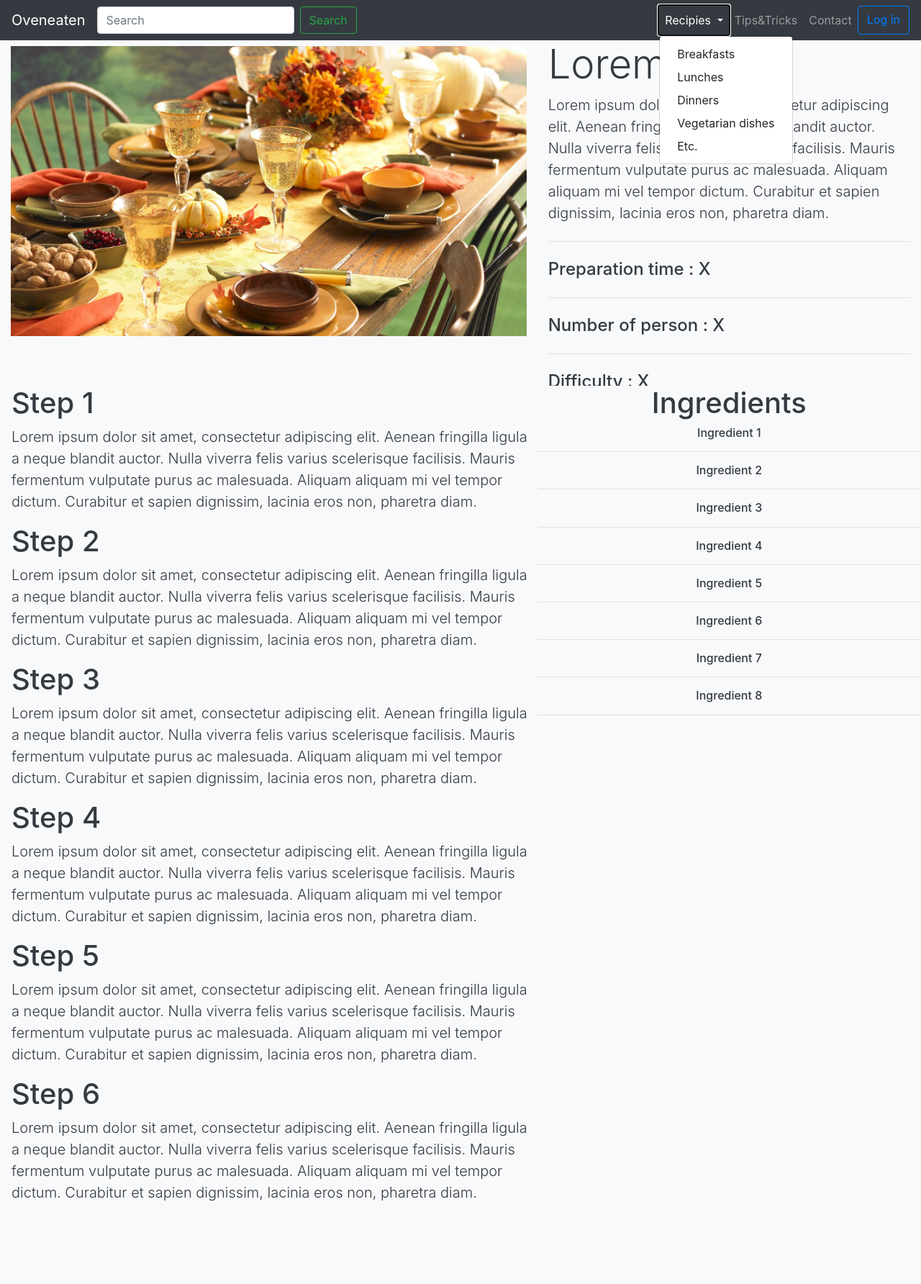
After one commit to PawelSli/RecipesWebApplication, a Spring app: page /dish in a window 1280 px wide, after a click on "Recipies". The commit adds this page. Shown: the whole page at 72% size. Run offline with Thymeleaf, Linux system fonts and the light colour scheme; the template is opened without the code that fills it, so the values that code supplies are empty; some libraries are stand-ins or nearby versions.

Commit message:
Adding dish page and search page

```diff
--- a/src/main/resources/static/add-dish.js
+++ b/src/main/resources/static/add-dish.js
@@ -5,12 +5,13 @@ stepsDiv=document.querySelector('#steps');
 
 
 function generateIngredients(){
+    removeAllElement('#ingredients');
     numbersOfIngredients=document.querySelector('#generateIngredientsInput').value;
     if(numbersOfIngredients==0){
         numbersOfIngredients=1;
         document.querySelector('#generateIngredientsInput').setAttribute('value','1');
     }
-    removeAllElement('#ingredients');
+
     for(i=0;i<numbersOfIngredients;i++){
         const template = document.querySelector("#ingredient-template");
         const clone =template.content.cloneNode(true);
@@ -21,12 +22,12 @@ function generateIngredients(){
 }
 
 function generateSteps() {
+    removeAllElement('#steps');
     numbersOfSteps=document.querySelector('#generateStepsInput').value;
     if(numbersOfSteps==0){
         numbersOfSteps=1;
         document.querySelector('#generateStepsInput').setAttribute('value','1');
     }
-    removeAllElement('#steps');
     for(i=0;i<numbersOfSteps;i++){
         const template = document.querySelector("#step-template");
         const clone =template.content.cloneNode(true);
--- a/src/main/resources/static/login.css
+++ b/src/main/resources/static/login.css
@@ -11,3 +11,16 @@ body {
 .register-container{
     height: 80vh;
 }
+
+.my-card{
+    width: 30rem;
+}
+
+.card-text{
+    height: 10em;
+    overflow: auto;
+}
+
+.my-dish{
+    height: 30em;
+}
--- a/src/main/resources/templates/add-dish.html
+++ b/src/main/resources/templates/add-dish.html
@@ -16,6 +16,10 @@
 <body class="bg-light">
 <nav class="navbar navbar-expand-lg navbar-dark bg-dark main">
     <a class="navbar-brand" href="#">Oveneaten</a>
+    <form class="form-inline">
+        <input class="form-control mr-sm-2" type="search" placeholder="Search" aria-label="Search">
+        <button class="btn btn-outline-success my-2 my-sm-0" type="submit">Search</button>
+    </form>
     <button class="navbar-toggler" type="button" data-toggle="collapse" data-target="#navbarSupportedContent" aria-controls="navbarSupportedContent" aria-expanded="false" aria-label="Toggle navigation">
         <span class="navbar-toggler-icon"></span>
     </button>
--- /dev/null
+++ b/src/main/resources/templates/dish.html
@@ -0,0 +1,108 @@
+<!DOCTYPE html>
+<html lang="en">
+<!--<html lang="en"  xmlns:th="http://www.thymeleaf.org">-->
+<head>
+    <meta charset="UTF-8">
+    <title>YourFavouriteRecipes</title>
+    <meta http-equiv="Content-Type" content="text/html; charset=UTF-8" />
+    <link rel="stylesheet" href="https://maxcdn.bootstrapcdn.com/bootstrap/4.0.0/css/bootstrap.min.css" integrity="sha384-Gn5384xqQ1aoWXA+058RXPxPg6fy4IWvTNh0E263XmFcJlSAwiGgFAW/dAiS6JXm" crossorigin="anonymous">
+    <script src="https://code.jquery.com/jquery-3.2.1.slim.min.js" integrity="sha384-KJ3o2DKtIkvYIK3UENzmM7KCkRr/rE9/Qpg6aAZGJwFDMVNA/GpGFF93hXpG5KkN" crossorigin="anonymous" defer></script>
+    <script src="https://cdnjs.cloudflare.com/ajax/libs/popper.js/1.12.9/umd/popper.min.js" integrity="sha384-ApNbgh9B+Y1QKtv3Rn7W3mgPxhU9K/ScQsAP7hUibX39j7fakFPskvXusvfa0b4Q" crossorigin="anonymous" defer></script>
+    <script src="https://maxcdn.bootstrapcdn.com/bootstrap/4.0.0/js/bootstrap.min.js" integrity="sha384-JZR6Spejh4U02d8jOt6vLEHfe/JQGiRRSQQxSfFWpi1MquVdAyjUar5+76PVCmYl" crossorigin="anonymous" defer></script>
+    <meta name="viewport" content="width=device-width, initial-scale=1, shrink-to-fit=no">
+    <link rel="stylesheet" href="../static/login.css">
+    <script type="text/javascript" src="../static/add-dish.js" defer></script>
+</head>
+<body class="bg-light">
+    <nav class="navbar navbar-expand-lg navbar-dark bg-dark main">
+        <a class="navbar-brand" href="#">Oveneaten</a>
+        <form class="form-inline">
+            <input class="form-control mr-sm-2" type="search" placeholder="Search" aria-label="Search">
+            <button class="btn btn-outline-success my-2 my-sm-0" type="submit">Search</button>
+        </form>
+        <button class="navbar-toggler" type="button" data-toggle="collapse" data-target="#navbarSupportedContent" aria-controls="navbarSupportedContent" aria-expanded="false" aria-label="Toggle navigation">
+            <span class="navbar-toggler-icon"></span>
+        </button>
+        <div class="collapse navbar-collapse" id="navbarSupportedContent">
+            <ul class="navbar-nav ml-auto">
+                <li class="nav-item dropdown">
+                    <a class="nav-link dropdown-toggle" href="#" id="navbarDropdown" role="button" data-toggle="dropdown" aria-haspopup="true" aria-expanded="false">
+                        Recipies
+                    </a>
+                    <div class="dropdown-menu" aria-labelledby="navbarDropdown">
+                        <a class="dropdown-item" href="#">Breakfasts</a>
+                        <a class="dropdown-item" href="#">Lunches</a>
+                        <!--<div class="dropdown-divider"></div>-->
+                        <a class="dropdown-item" href="#">Dinners</a>
+                        <a class="dropdown-item" href="#">Vegetarian dishes</a>
+                        <a class="dropdown-item" href="#">Etc.</a>
+                    </div>
+                </li>
+                <li class="nav-item">
+                    <a class="nav-link" href="#">Tips&Tricks</a>
+                </li>
+                <li class="nav-item">
+                    <a class="nav-link" href="#">Contact</a>
+                </li>
+                <a class="btn btn-outline-primary" href="#">Log in</a>
+            </ul>
+        </div>
+    </nav>
+    <div class="container-fluid col-12 my-dish">
+        <div class="row">
+            <div class="col-7 mt-2">
+                <img class="d-block w-100 image-class  " src="../static/lunch.jpg" >
+            </div>
+            <div class="col-5 jumbotron jumbotron-fluid  bg-light text-dark pt-0">
+                <div class="container">
+                    <h1 class="display-4">Lorem ipsum</h1>
+                    <p class="lead">Lorem ipsum dolor sit amet, consectetur adipiscing elit. Aenean fringilla ligula a neque blandit auctor. Nulla viverra felis varius scelerisque facilisis. Mauris fermentum vulputate purus ac malesuada. Aliquam aliquam mi vel tempor dictum. Curabitur et sapien dignissim, lacinia eros non, pharetra diam.</p>
+                    <hr class="my-4">
+                    <h4>Preparation time : X</h4>
+                    <hr class="my-4">
+                    <h4>Number of person : X</h4>
+                    <hr class="my-4">
+                    <h4>Difficulty : X</h4>
+                    <hr class="my-4">
+                </div>
+            </div>
+        </div>
+    </div>
+    <div class="container-fluid col-12 pt-0 mt-0">
+        <div class="row">
+            <div class="col-7 jumbotron jumbotron-fluid  bg-light text-dark pt-0 mt-0 pl-3">
+                <h1 class="display-6">Step 1</h1>
+                <p class="lead">Lorem ipsum dolor sit amet, consectetur adipiscing elit. Aenean fringilla ligula a neque blandit auctor. Nulla viverra felis varius scelerisque facilisis. Mauris fermentum vulputate purus ac malesuada. Aliquam aliquam mi vel tempor dictum. Curabitur et sapien dignissim, lacinia eros non, pharetra diam.</p>
+                <h1 class="display-6">Step 2</h1>
+                <p class="lead">Lorem ipsum dolor sit amet, consectetur adipiscing elit. Aenean fringilla ligula a neque blandit auctor. Nulla viverra felis varius scelerisque facilisis. Mauris fermentum vulputate purus ac malesuada. Aliquam aliquam mi vel tempor dictum. Curabitur et sapien dignissim, lacinia eros non, pharetra diam.</p>
+                <h1 class="display-6">Step 3</h1>
+                <p class="lead">Lorem ipsum dolor sit amet, consectetur adipiscing elit. Aenean fringilla ligula a neque blandit auctor. Nulla viverra felis varius scelerisque facilisis. Mauris fermentum vulputate purus ac malesuada. Aliquam aliquam mi vel tempor dictum. Curabitur et sapien dignissim, lacinia eros non, pharetra diam.</p>
+                <h1 class="display-6">Step 4</h1>
+                <p class="lead">Lorem ipsum dolor sit amet, consectetur adipiscing elit. Aenean fringilla ligula a neque blandit auctor. Nulla viverra felis varius scelerisque facilisis. Mauris fermentum vulputate purus ac malesuada. Aliquam aliquam mi vel tempor dictum. Curabitur et sapien dignissim, lacinia eros non, pharetra diam.</p>
+                <h1 class="display-6">Step 5</h1>
+                <p class="lead">Lorem ipsum dolor sit amet, consectetur adipiscing elit. Aenean fringilla ligula a neque blandit auctor. Nulla viverra felis varius scelerisque facilisis. Mauris fermentum vulputate purus ac malesuada. Aliquam aliquam mi vel tempor dictum. Curabitur et sapien dignissim, lacinia eros non, pharetra diam.</p>
+                <h1 class="display-6">Step 6</h1>
+                <p class="lead">Lorem ipsum dolor sit amet, consectetur adipiscing elit. Aenean fringilla ligula a neque blandit auctor. Nulla viverra felis varius scelerisque facilisis. Mauris fermentum vulputate purus ac malesuada. Aliquam aliquam mi vel tempor dictum. Curabitur et sapien dignissim, lacinia eros non, pharetra diam.</p>
+            </div>
+            <div class="col-5 jumbotron jumbotron-fluid  bg-light text-dark pt-0 mt-0 text-center">
+                <h1 class="display-5 text-center">Ingredients</h1>
+                <h6>Ingredient 1</h6>
+                <hr class="my-6">
+                <h6>Ingredient 2</h6>
+                <hr class="my-6">
+                <h6>Ingredient 3</h6>
+                <hr class="my-6">
+                <h6>Ingredient 4</h6>
+                <hr class="my-6">
+                <h6>Ingredient 5</h6>
+                <hr class="my-6">
+                <h6>Ingredient 6</h6>
+                <hr class="my-6">
+                <h6>Ingredient 7</h6>
+                <hr class="my-6">
+                <h6>Ingredient 8</h6>
+                <hr class="my-6">
+            </div>
+        </div>
+    </div>
+</body>
--- a/src/main/resources/templates/login.html
+++ b/src/main/resources/templates/login.html
@@ -16,6 +16,10 @@
 <body class="bg-light">
     <nav class="navbar navbar-expand-lg navbar-dark bg-dark main">
         <a class="navbar-brand" href="#">Oveneaten</a>
+        <form class="form-inline">
+            <input class="form-control mr-sm-2" type="search" placeholder="Search" aria-label="Search">
+            <button class="btn btn-outline-success my-2 my-sm-0" type="submit">Search</button>
+        </form>
         <button class="navbar-toggler" type="button" data-toggle="collapse" data-target="#navbarSupportedContent" aria-controls="navbarSupportedContent" aria-expanded="false" aria-label="Toggle navigation">
             <span class="navbar-toggler-icon"></span>
         </button>
--- a/src/main/resources/templates/register.html
+++ b/src/main/resources/templates/register.html
@@ -16,6 +16,10 @@
 <body class="bg-light">
 <nav class="navbar navbar-expand-lg navbar-dark bg-dark main">
     <a class="navbar-brand" href="#">Oveneaten</a>
+    <form class="form-inline">
+        <input class="form-control mr-sm-2" type="search" placeholder="Search" aria-label="Search">
+        <button class="btn btn-outline-success my-2 my-sm-0" type="submit">Search</button>
+    </form>
     <button class="navbar-toggler" type="button" data-toggle="collapse" data-target="#navbarSupportedContent" aria-controls="navbarSupportedContent" aria-expanded="false" aria-label="Toggle navigation">
         <span class="navbar-toggler-icon"></span>
     </button>
```
Also changed, not shown: src/main/resources/templates/search.html (added, +194 -0 lines).
